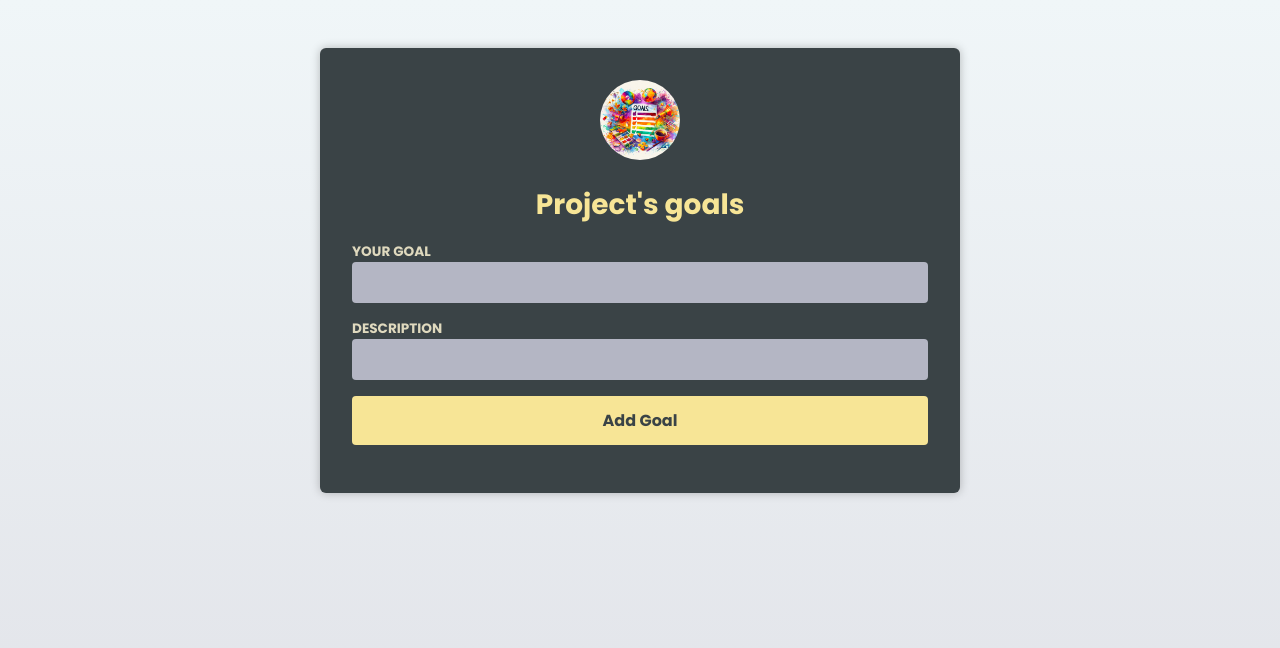
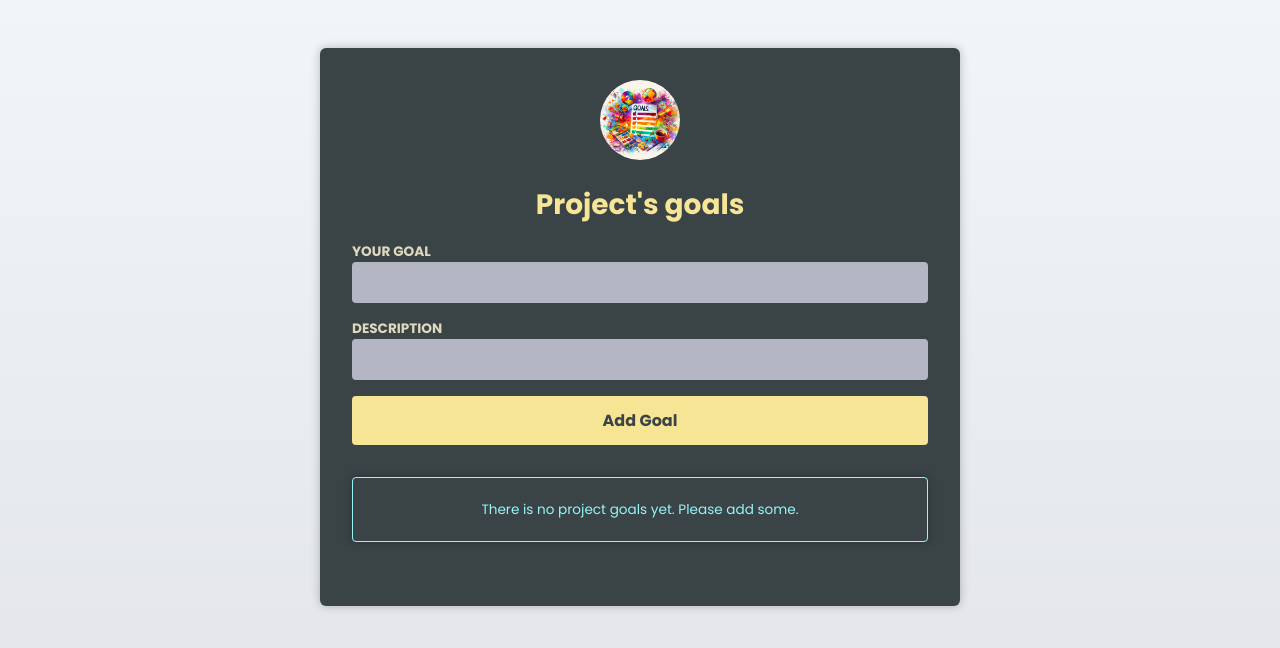
Before and after one commit to EzzEldienMohsen/React-TS, a React (Vite) app: page / in a window 1280 px wide. Shown: the top 648 px of the page. Built offline with nearby package versions, Linux system fonts and the light colour scheme; the HTML template or start-up script is replaced by a standard one.

Commit message:
info box

```diff
--- a/src/components/CourseGoalsList.tsx
+++ b/src/components/CourseGoalsList.tsx
@@ -1,6 +1,7 @@
 import React from 'react';
 import CourseGoal from './CourseGoal';
 import { type CourseGoals } from '../App';
+import InfoBox from './InfoBox';
 
 interface TheProps {
   goals: CourseGoals[];
@@ -9,7 +10,25 @@ interface TheProps {
 
 type FinalProps = React.PropsWithChildren<TheProps>;
 const CourseGoalsList: React.FC<FinalProps> = ({ goals, setGoals }) => {
+  if (goals.length === 0) {
     return (
+      <InfoBox mode="hint">
+        There is no project goals yet. Please add some.
+      </InfoBox>
+    );
+  }
+  let warningBox: React.ReactNode;
+  if (goals.length >= 5) {
+    warningBox = (
+      <InfoBox mode="warning">
+        You have put too much project goals. try to finish this first before
+        adding more.. .
+      </InfoBox>
+    );
+  }
+  return (
+    <>
+      {warningBox}
       <ul style={{ marginTop: '1rem' }}>
         {goals.map((goal) => {
           return (
@@ -26,6 +45,7 @@ const CourseGoalsList: React.FC<FinalProps> = ({ goals, setGoals }) => {
           );
         })}
       </ul>
+    </>
   );
 };
 
--- /dev/null
+++ b/src/components/InfoBox.tsx
@@ -0,0 +1,24 @@
+import React from 'react';
+
+interface Info {
+  mode: 'hint' | 'warning';
+  children: React.ReactNode;
+}
+
+const InfoBox: React.FC<Info> = ({ mode, children }) => {
+  if (mode === 'hint') {
+    return (
+      <aside className="infobox infobox-hint">
+        <p>{children}</p>
+      </aside>
+    );
+  }
+  return (
+    <aside className="infobox infobox-warning warning--medium">
+      <h2>Warning</h2>
+      <p>{children}</p>
+    </aside>
+  );
+};
+
+export default InfoBox;
--- a/src/index.css
+++ b/src/index.css
@@ -126,7 +126,31 @@ li button:hover {
   color: #f9a73b;
 }
 
-.fallback {
+.infobox {
+  margin: 2rem 0;
+  padding: 0.5rem;
   text-align: center;
-  color: #acd1ce;
+  box-shadow: 0 0 10px rgba(0, 0, 0, 0.25);
+  font-size: 0.85rem;
+  border-radius: 4px;
 }
+
+.infobox-hint {
+  border: 1px solid #96f5f7;
+  color: #96f5f7;
+}
+
+.infobox-warning.warning--low {
+  border: 1px solid #f6d84f;
+  color: #f6d84f;
+}
+
+.infobox-warning.warning--medium {
+  border: 1px solid #f9a73b;
+  color: #f9a73b;
+}
+
+.infobox-warning.warning--high {
+  border: 1px solid #f97373;
+  color: #f97373;
+}
```
Lines whose indentation alone changed are shown as unchanged.
